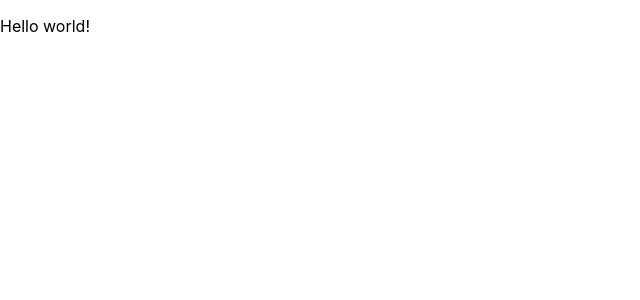
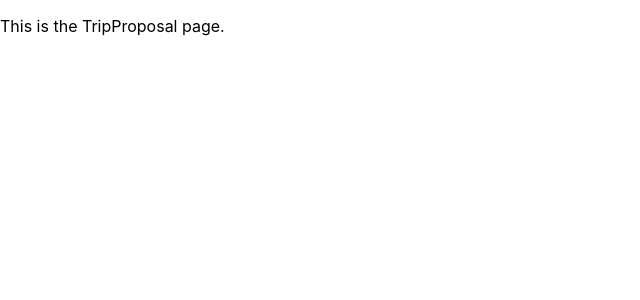
Before and after one commit to gibarra2/accompany-me, a React (Create React App) app in the folder frontend/: page /proposal/1 in a window 1280 px wide. Shown: the top 300 px of the page, without its empty margins (0-640 px from the left). Built offline with nearby package versions, Linux system fonts and the light colour scheme.

Commit message:
Added react-router-dom to project. Made routes to trips and trip propsal page

```diff
--- a/frontend/package.json
+++ b/frontend/package.json
@@ -11,6 +11,7 @@
     "@testing-library/user-event": "^13.5.0",
     "react": "^18.2.0",
     "react-dom": "^18.2.0",
+    "react-router-dom": "^6.3.0",
     "react-scripts": "5.0.1",
     "web-vitals": "^2.1.4"
   },
--- a/frontend/src/App.js
+++ b/frontend/src/App.js
@@ -1,8 +1,19 @@
+import './App.css';
+import { BrowserRouter as Router, Routes, Route } from 'react-router-dom';
+import Home from './Pages/Home';
+import Trip from './Pages/Trip';
+import TripProposal from './Pages/TripProposal';
+
 function App() {
   return (
-    <div className="App">
-      <p>Hello world!</p>
-    </div>
+    <Router>
+      {/* Components added within Router component will be display on every page */}
+      <Routes>
+        <Route path="/" element={<Home />} />
+        <Route path="/trip/:id" element={<Trip />} />
+        <Route path="/proposal/:id" element={<TripProposal />} />
+      </Routes>
+    </Router>
   );
 }
 
--- /dev/null
+++ b/frontend/src/Pages/Home.js
@@ -0,0 +1,11 @@
+import React from "react";
+
+const Home = () => {
+  return (
+    <>
+      <p>This is the home page.</p>
+    </>
+  );
+};
+
+export default Home;
--- /dev/null
+++ b/frontend/src/Pages/Trip.js
@@ -0,0 +1,14 @@
+import React from 'react';
+import { useParams } from 'react-router-dom';
+
+const Trip = () => {
+  let { id } = useParams();
+  // Can use id variable to make api requests
+  return (
+    <>
+      <p>This is the Trip page.</p>
+    </>
+  );
+};
+
+export default Trip;
--- /dev/null
+++ b/frontend/src/Pages/TripProposal.js
@@ -0,0 +1,13 @@
+import React from 'react';
+import { useParams } from 'react-router-dom';
+
+const TripProposal = () => {
+  let { id } = useParams();
+  return (
+    <>
+      <p>This is the TripProposal page.</p>
+    </>
+  );
+};
+
+export default TripProposal;
```
Also changed, not shown: frontend/src/Pages/Login.js (added, +11 -0 lines), frontend/src/logo.svg (deleted), 1 other file (tests, documents, lock files or other folders).
